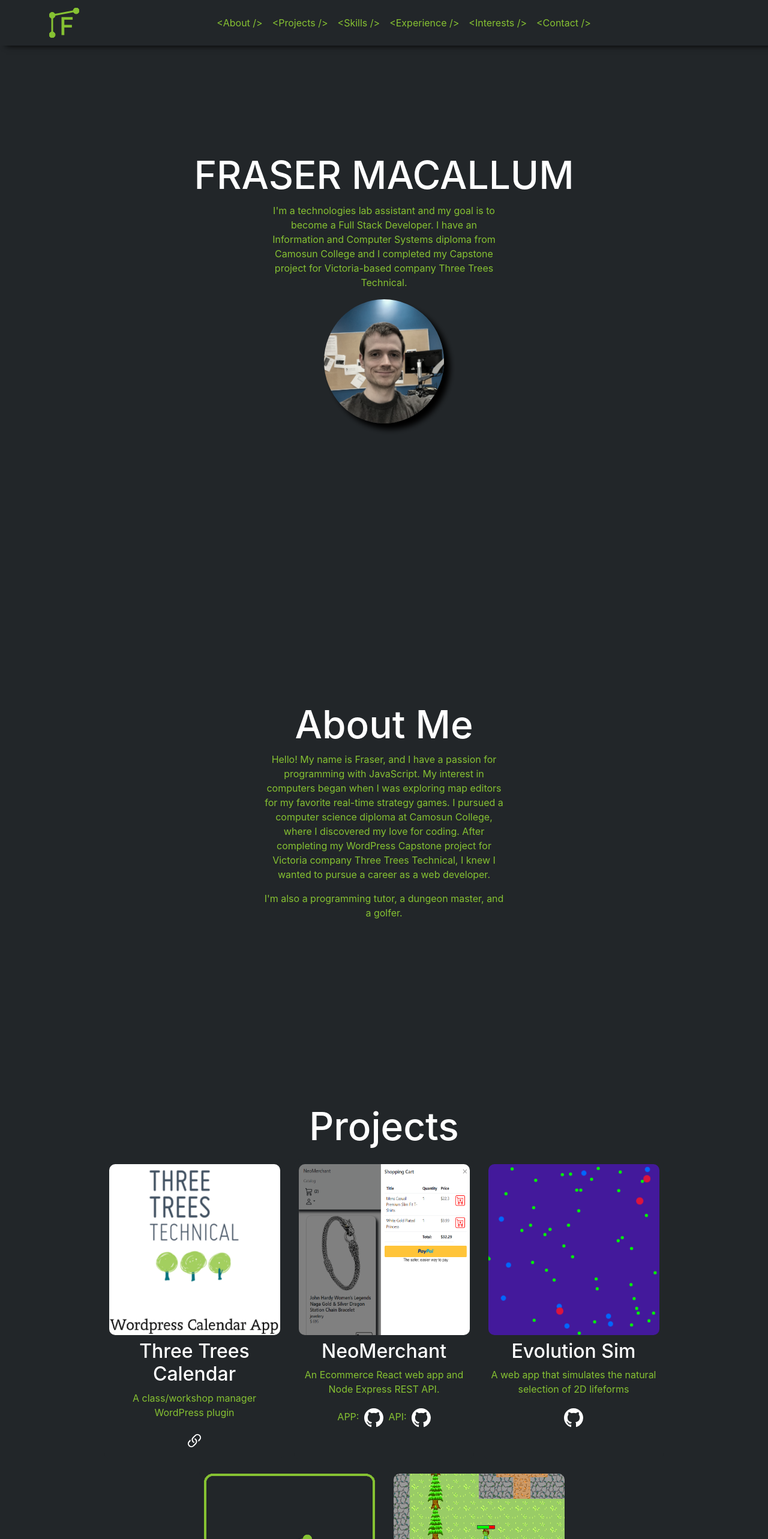
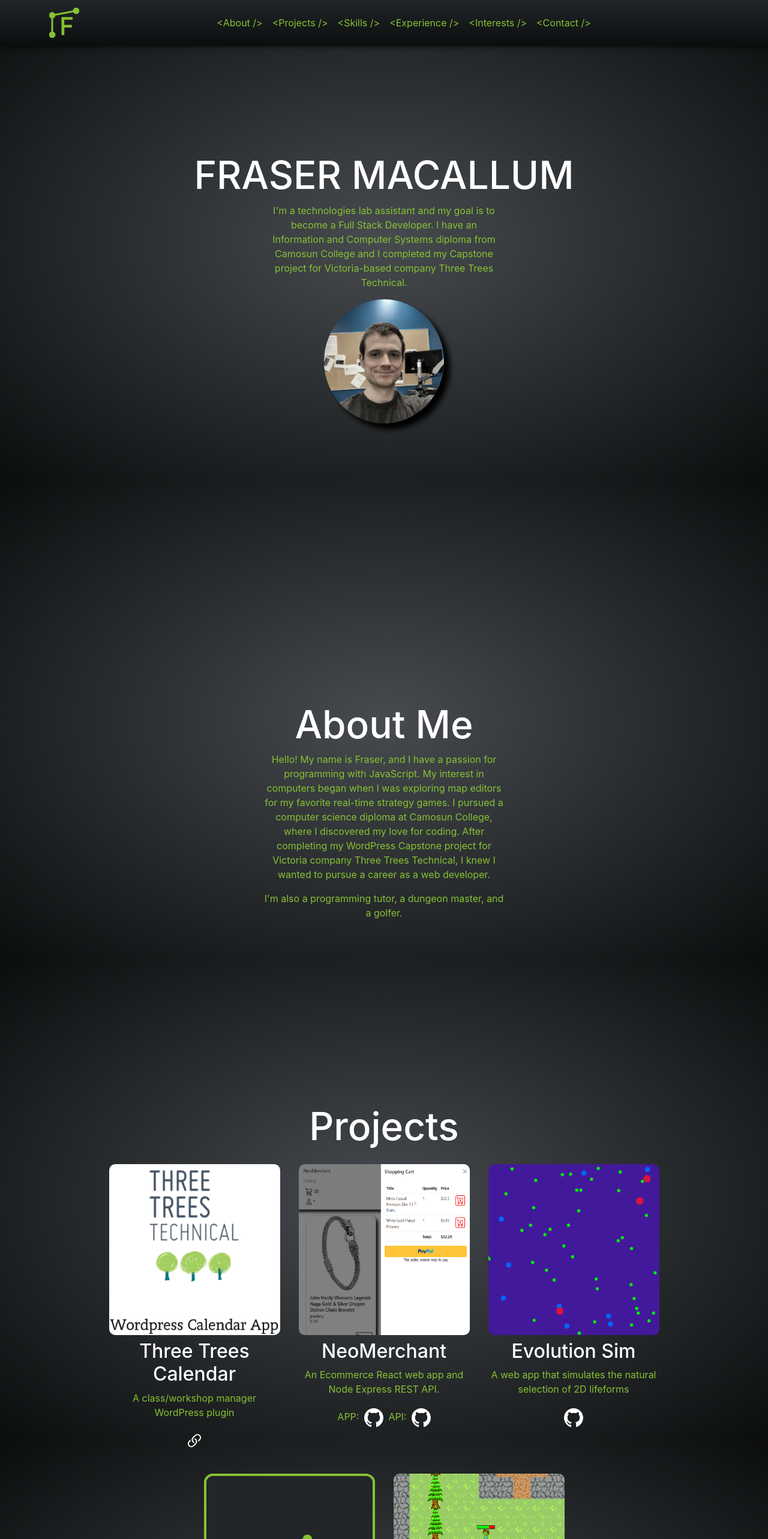
Before and after one commit to frayfray248/fraser-portfolio, a React (Create React App) app: page / in a window 1280 px wide. Shown: the top 2566 px of the page at 60% size. Built offline with nearby package versions, Linux system fonts and the light colour scheme.

Commit message:
added color gradiants to background and nav

```diff
--- a/src/App.js
+++ b/src/App.js
@@ -25,7 +25,9 @@ const GlobalStyle = createGlobalStyle`
     }
 
     body {
-        background-color: ${props => props.theme.color3};
+        background-image: radial-gradient(${props => props.theme.color4}, ${props => props.theme.color6});
+        background-repeat: no-repeat;
+        background-attachment: fixed;
         color: ${props => props.theme.color2};
         font-family: "Calibre","Inter","San Francisco","SF Pro Text",-apple-system,system-ui,sans-serif;
     }
--- a/src/Components/Navbar.js
+++ b/src/Components/Navbar.js
@@ -5,7 +5,7 @@ import styled from 'styled-components'
 import Brand from './Brand'
 
 const StyledNavbar = styled(Navbar)`
-    background-color: ${props => props.theme.color3};
+    background-image: linear-gradient(${props => props.theme.color3}, ${props => props.theme.color6});
     box-shadow: 10px 0px 10px black;
 `
 
--- a/src/Components/Project.js
+++ b/src/Components/Project.js
@@ -16,7 +16,7 @@ const StyledImage = styled.img`
 `
 
 const StyledCol = styled(Col)`
-    background: ${props => props.theme.color3};
+    background: none;
     border: none;
     border-radius: 10px;
     max-width: 300px;
--- a/src/Sections/Contact.js
+++ b/src/Sections/Contact.js
@@ -14,6 +14,7 @@ const StyledInlineFlexContainer = styled.div`
     padding : 10px;
     margin-top : 10px;
     border-radius : 15px;
+    box-shadow: 0px 0px 5px 5px ${props => props.theme.color6};
 `
 
 const IconSlot = styled.div`
```
